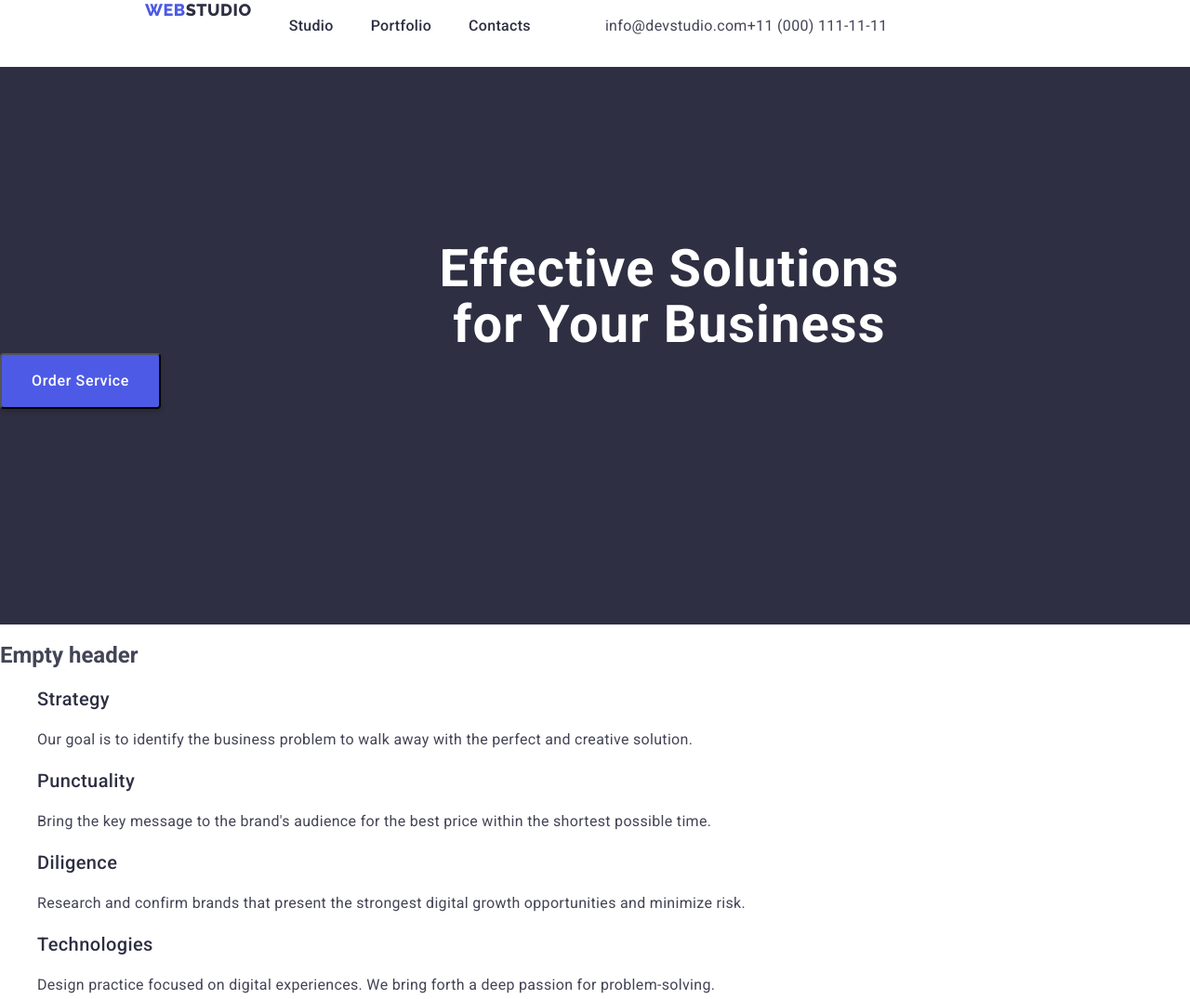
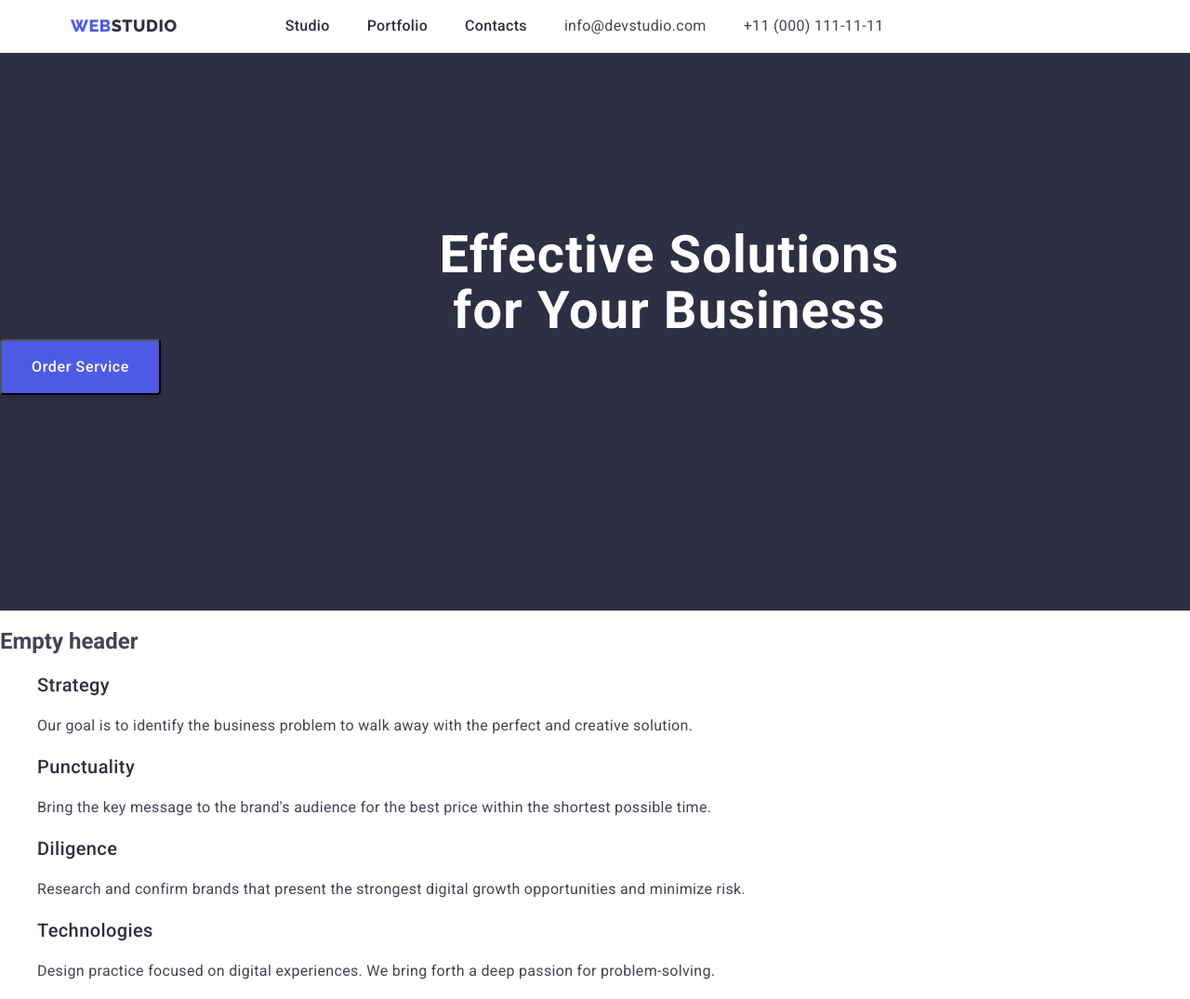
Before and after one commit to ihor-mikheyev/goit-markup-hw-03, a plain HTML site: page index.html in a window 1280 px wide. Shown: the top 1075 px of the page at 93% size. Drawn offline with nearby package versions, Linux system fonts and the light colour scheme.

Commit message:
test-header

```diff
--- a/css/styles.css
+++ b/css/styles.css
@@ -9,6 +9,10 @@ body{
     background-color: #FFFFFF;
 }
 
+img{
+    display: block;
+}
+
 .logo{
     font-family: var(--secondary-font);
     font-weight: 800;
@@ -17,7 +21,7 @@ body{
     letter-spacing: 0.03em;
     text-transform: uppercase;
     color: #4D5AE5;
-    margin-left: 156px;
+    margin-right: 76px;
     }
 
 .logo-accent-color{
@@ -35,11 +39,30 @@ body{
 
 
 /* Navigation */
+.head{
+    border-bottom: 1px solid #e7e9fc
+}
+
+.nav-style{
+    display: flex;
+}
+
+.container{
+    width: 1158px;
+    margin: 0 auto;
+    padding: 0 15px;
+}
+
 .menu{
     display: flex;
-    height: 72px;
-    flex-direction: row;
+    align-items: center;
 }
+
+.menu ul{
+    display: flex;
+    gap: 40px;
+}
+
 .list{
     list-style: none;
 
@@ -52,7 +75,7 @@ body{
     line-height: 1.5;
     letter-spacing: 0.02em;
     color: #2e2f42;
-    padding-right: 40px;
+    padding: 24px 0;
 }
 
 .list-style:hover,
@@ -65,8 +88,11 @@ body{
 .contact-style{
     font-style: normal;
     flex-direction: row;
+}
 
-
+.address{
+    display: flex;
+    gap: 40px
 }
 
 .contact-link{
--- a/index.html
+++ b/index.html
@@ -13,19 +13,19 @@
 
     <link rel="stylesheet" href="https://cdn.jsdelivr.net/npm/modern-normalize@1.1.0/modern-normalize.min.css">
     <link rel="stylesheet" href="./css/styles.css">
-
     <title>Web Studio</title>
 </head>
 <body>
     <!-- Header -->
-    <header class="menu">
+    <header class="head">
         <!-- Navigation -->
+        <div class="nav-style container">
             <nav class="menu">
                 <!-- Logo -->
-            <a class="menu logo link" href="./index.html">Web<span class="logo-accent-color">Studio</span></a>
+                <a class="logo link" href="./index.html">Web<span class="logo-accent-color">Studio</span></a>
 
                 <!-- Navigace -->
-            <ul class="menu list">
+                <ul class="list">
                     <li>
                         <a class="list-style link" href="./index.html">Studio</a>
                     </li>
@@ -40,7 +40,7 @@
 
             <!-- Contacts -->
             <address class="contact-style">
-            <ul class="menu list">
+                <ul class="address list">
                     <li>
                         <a class="contact-link link" href="mailto:info@devstudio.com">info@devstudio.com</a>
                     </li>
@@ -49,6 +49,8 @@
                     </li>
                 </ul>
             </address>
+        </div>
+
     </header>
 
     <!-- Main content -->
```
Lines whose indentation alone changed are shown as unchanged.
